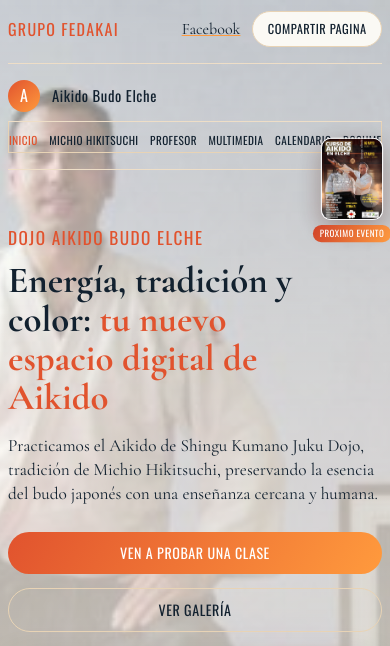
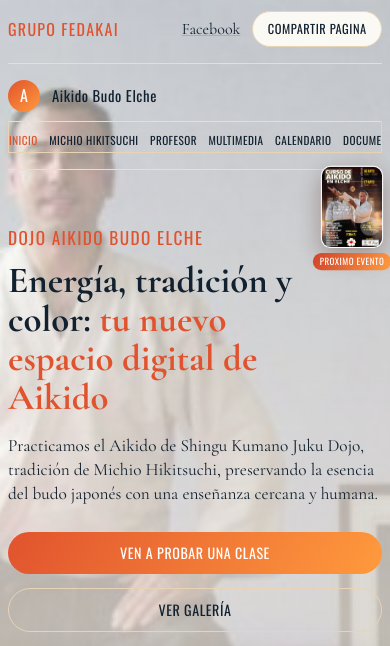
Before and after one commit to tenza33-create/aikidobudo-, a plain HTML site: page index.html in a window 390 px wide. Shown: the top 646 px of the page. Drawn offline with nearby package versions, Linux system fonts and the light colour scheme.

Commit message:
fix: bajar mas cartel de evento en movil

```diff
--- a/styles.css
+++ b/styles.css
@@ -882,7 +882,7 @@ h2 {
 
   .event-alert {
     right: 0.45rem;
-    top: 8.6rem;
+    top: 10.4rem;
     width: 62px;
   }
 
```
